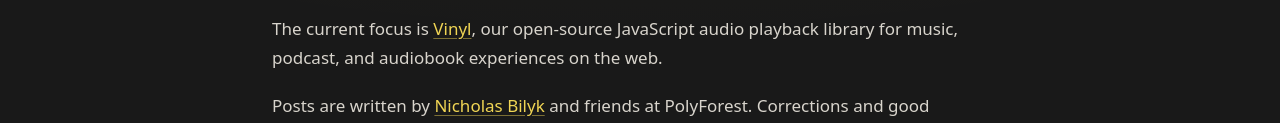
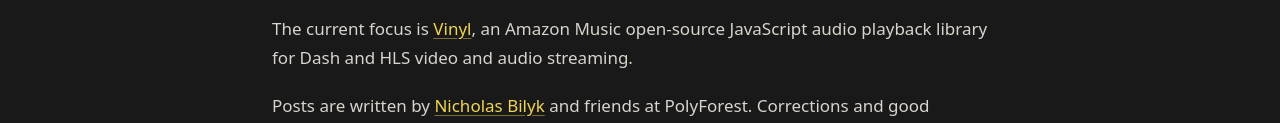
Before and after one commit to polyforest/blog, an Astro site: page /about in a window 1280 px wide. Shown: the part 279-402 px from the top of the page. Built offline with nearby package versions, Linux system fonts and the light colour scheme; Astro itself is replaced by a stand-in of ours; a web font is replaced by a local one.

Commit message:
feat: about page

```diff
--- a/src/pages/about.astro
+++ b/src/pages/about.astro
@@ -17,9 +17,8 @@ const path = '/about/'
             dives, release notes that explain themselves, and notes from shipping open source.
         </p>
         <p>
-      The current focus is <a href="https://github.com/polyforest/vinyl">Vinyl</a>, our
-      open-source JavaScript audio playback library for music, podcast, and audiobook
-      experiences on the web.
+            The current focus is <a href="https://amazonmusic.github.io/vinyl">Vinyl</a>, an Amazon Music open-source
+            JavaScript audio playback library for Dash and HLS video and audio streaming.
         </p>
         <p>
             Posts are written by <a href="https://github.com/nbilyk">Nicholas Bilyk</a> and
```
Lines whose indentation alone changed are shown as unchanged.
